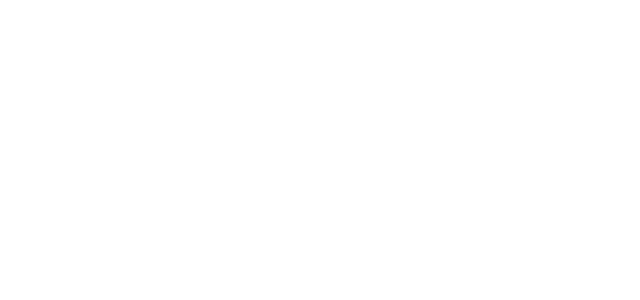
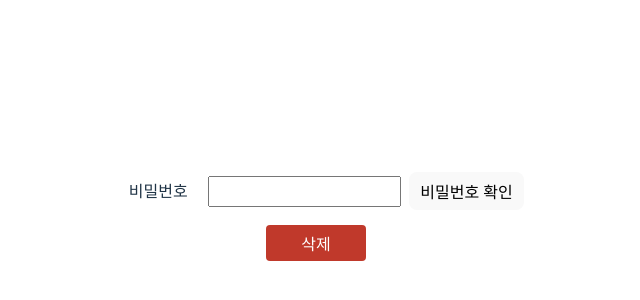
Before and after one commit to 0bliviat3/drm-front, a Vue app in the folder drm-admin/: page /user-delete in a window 1280 px wide. Before the commit this address had no page. Shown: the part 208-508 px from the top of the page, without its empty margins (324-964 px from the left). Built offline with nearby package versions, Linux system fonts and the light colour scheme.

Commit message:
feat: 사용자 삭제 기능 구현

```diff
--- /dev/null
+++ b/drm-admin/src/components/user/UserDelete.vue
@@ -0,0 +1,106 @@
+<template>
+    <div class="container">
+      <div class="form-row">
+        <label for="password">비밀번호</label>
+        <input type="password" id="password" v-model="password" />
+        <button @click="verifyPassword">비밀번호 확인</button>
+      </div>
+
+      <div class="form-row button-row">
+        <button @click="deleteUser" :disabled="!passwordVerified">삭제</button>
+      </div>
+    </div>
+  </template>
+
+  <script setup>
+  import { ref, onMounted } from 'vue'
+  import api from '@/api/axios'
+
+  const userId = ref('')
+  const password = ref('')
+  const passwordVerified = ref(false)
+
+  onMounted(() => {
+    const params = new URLSearchParams(window.location.search)
+    userId.value = params.get('userId') || ''
+  })
+
+  const verifyPassword = async () => {
+
+    try {
+      const res = await api.post('/sign-in', {
+        userId: userId.value,
+        password: password.value,
+      })
+
+      if (res.data && res.data.userId === userId.value) {
+        alert('비밀번호 확인 성공')
+        passwordVerified.value = true
+      } else {
+        alert('비밀번호가 일치하지 않습니다.')
+      }
+    } catch (err) {
+      alert('비밀번호 확인 실패')
+    }
+  }
+
+  const deleteUser = async () => {
+    try {
+      await api.delete('/user', {
+        data: {
+          userId: userId.value,
+          password: password.value,
+        },
+      })
+
+      window.opener.postMessage('user-deleted', '*')
+      window.close()
+    } catch (err) {
+      alert('사용자 삭제 실패')
+    }
+  }
+  </script>
+
+  <style scoped>
+  .container {
+    display: flex;
+    flex-direction: column;
+    justify-content: center;
+    height: 100vh;
+    padding: 20px;
+    box-sizing: border-box;
+  }
+
+  .form-row {
+    display: flex;
+    align-items: center;
+    margin-bottom: 15px;
+  }
+
+  .form-row label {
+    width: 100px;
+    font-weight: bold;
+  }
+
+  .form-row input {
+    flex: 1;
+    padding: 6px;
+    margin-right: 8px;
+  }
+
+  .form-row button {
+    padding: 6px 10px;
+  }
+
+  .button-row {
+    justify-content: center;
+  }
+
+  .button-row button {
+    width: 100px;
+    background-color: #c0392b;
+    color: white;
+    border: none;
+    border-radius: 4px;
+  }
+  </style>
--- a/drm-admin/src/components/user/UserList.vue
+++ b/drm-admin/src/components/user/UserList.vue
@@ -46,6 +46,14 @@
   )
 }
 
+const openDeletePopup = (userId) => {
+  const popup = window.open(
+    `/user-delete?userId=${userId}`,
+    'UserDeleteWindow',
+    'width=500,height=250'
+  )
+}
+
 
 
 onMounted(() => {
@@ -60,7 +68,7 @@
 watch(currentPage, fetchUsers)
 
 const handleMessage = (event) => {
-  if (event.data === 'user-created' || event.data === 'user-updated') {
+  if (event.data === 'user-created' || event.data === 'user-updated' || event.data === 'user-deleted') {
     fetchUsers()
   }
 }
@@ -106,7 +114,7 @@
           </td>
           <td class="p-2 h-[40px]">
             <button
-              @click=""
+              @click="openDeletePopup(user.userId)"
               class="px-2 py-1 bg-red-500 text-white rounded hover:bg-red-600">
               삭제
             </button>
--- a/drm-admin/src/router/index.js
+++ b/drm-admin/src/router/index.js
@@ -48,6 +48,11 @@
     path: '/user-edit',
     name: 'UserEdit',
     component: () => import('@/components/user/UserEdit.vue')
+  },
+  {
+    path: '/user-delete',
+    name: 'UserDelete',
+    component: () => import('@/components/user/UserDelete.vue')
   }
 ]
 
```
